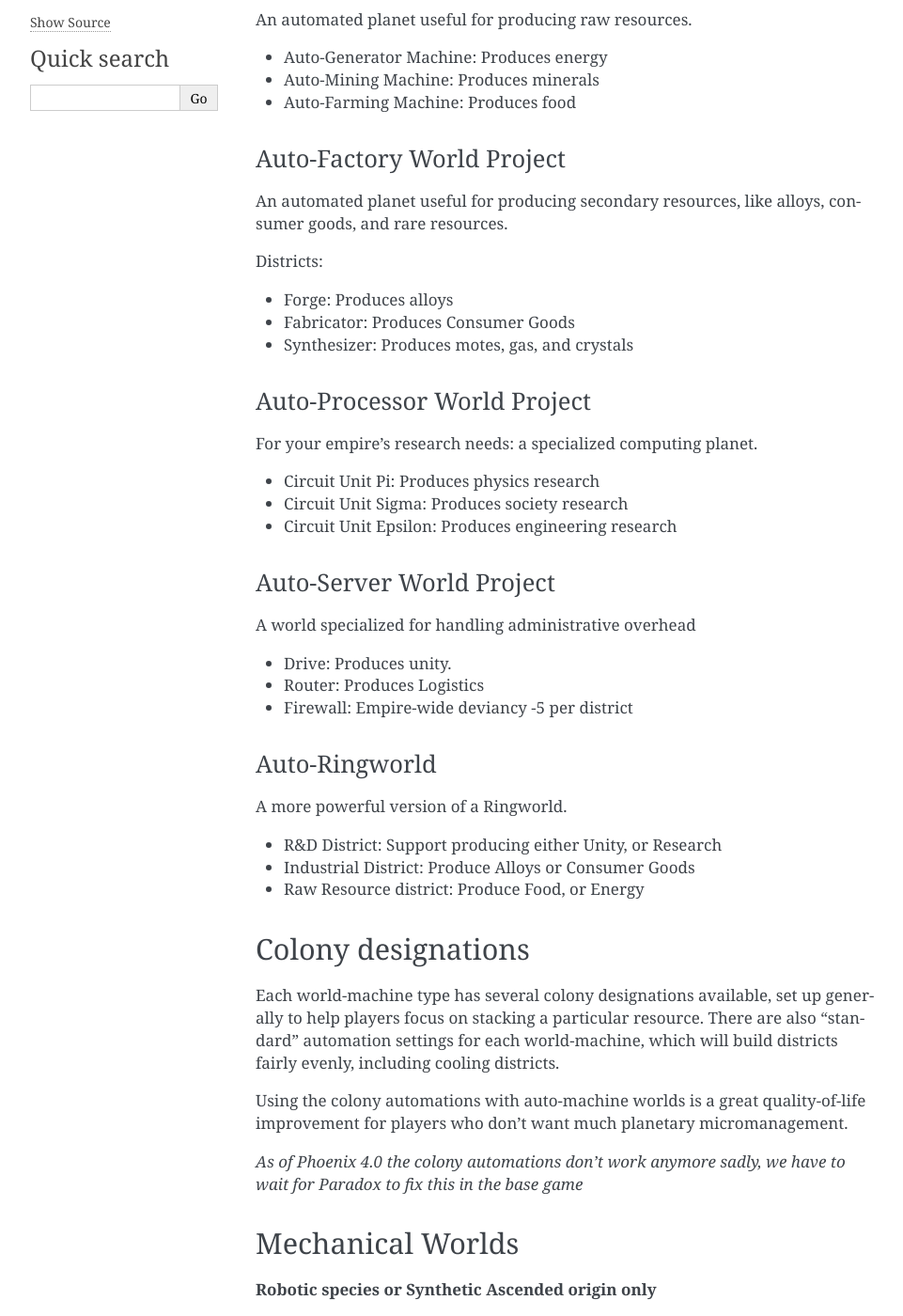
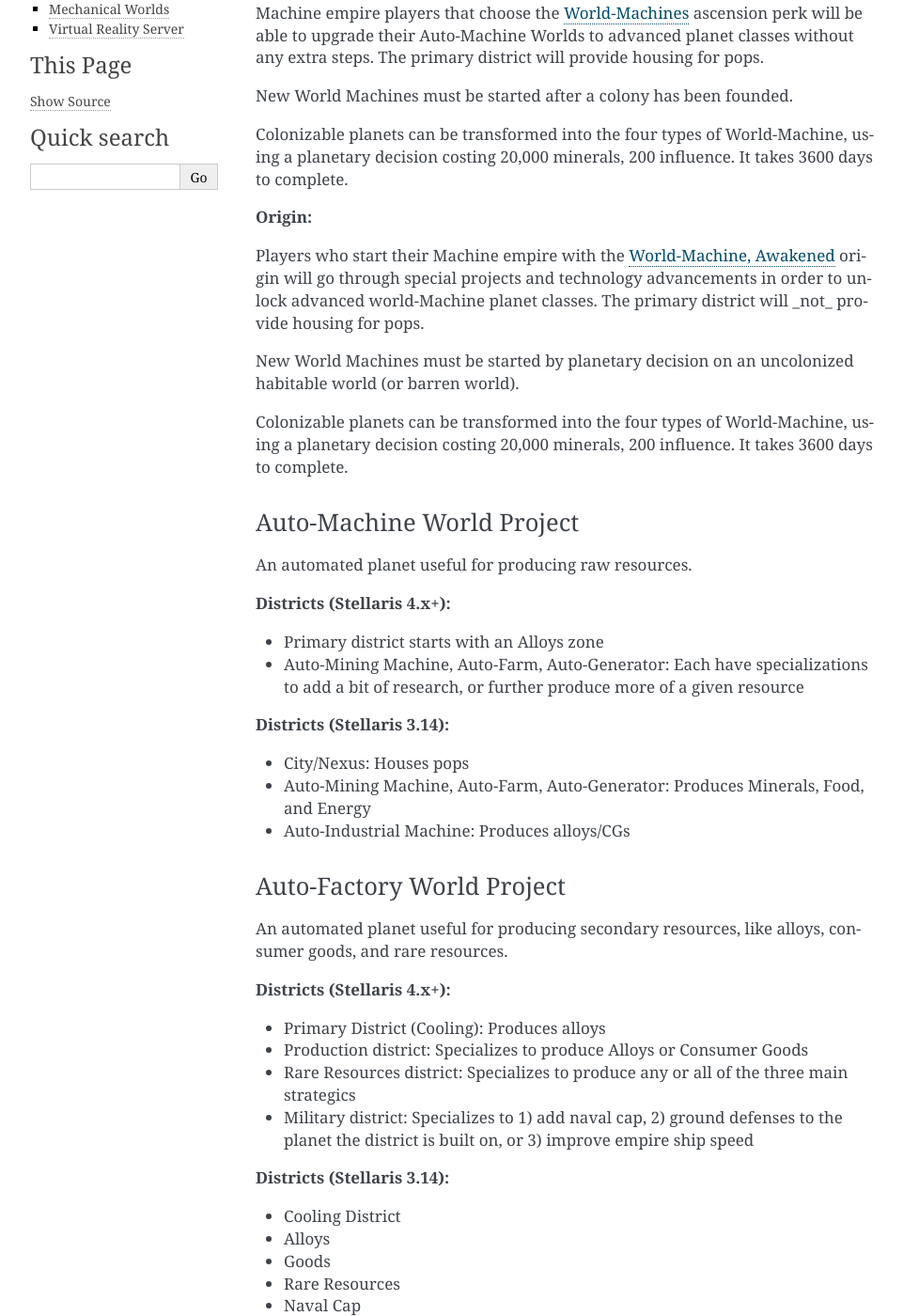
Before and after one commit to openly-retro/stellaris-machine-robot-expac-ctd-wiki, a Sphinx documentation site: the page built from docs/source/planets_districts.rst, in a window 1280 px wide and 1400 px high, scrolled down 431 px. Shown: the whole window at 94% size, without its empty margins (148-1109 px from the left). Built offline with Sphinx 7.4.7, drawn with Linux system fonts in a browser that asks for light colours; some of the changed text lies outside the part shown.

Commit message:
Expand docs for World Machine planets. Add FAQ

```diff
--- a/docs/source/ascension_perks.rst
+++ b/docs/source/ascension_perks.rst
@@ -24,6 +24,9 @@
 
 * Issue special project: Base Source Code Overhaul
 * This Special Project will let you add or remove one of these Unique Civics: Determined Exterminator, Driven Assimilator, Rogue Servitor
+
+
+.. _ap_world_machines:
 
 World-Machines
 --------------
--- a/docs/source/planets_districts.rst
+++ b/docs/source/planets_districts.rst
@@ -1,55 +1,131 @@
 Planets and Districts
-=====================
+#####################
 
 World-Machines
---------------
+**************
 
-All World-Machines, except the non-specialized **Auto-Machine World Project** will overheat, reducing resource output on the planet, unless a **Cooling System** district is built to counteract the **Thermal Throttling** effect. The specialized districts of each type **do not require pops** to provide their bonuses.
+World-Machines are fully automated Machine planets. Districts and buildings do not require any pops for production of resources. The planets themselves can be considered themselves as Machine units.
+
+The standard World Machine is the **Auto-Machine World**, which produces all raw resources for the empire.
+
+
+Ascension perk vs Origin
+------------------------
+
+**AP:**
+
+Machine empire players that choose the :ref:`ap_world_machines` ascension perk  will be able to upgrade their Auto-Machine Worlds to advanced planet classes without any extra steps. The primary district will provide housing for pops.
+
+New World Machines must be started after a colony has been founded.
 
 Colonizable planets can be transformed into the four types of World-Machine, using a planetary decision costing 20,000 minerals, 200 influence. It takes 3600 days to complete.
 
+**Origin:**
+
+Players who start their Machine empire with the :ref:`origin_world_machines` origin will go through special projects and technology advancements in order to unlock advanced world-Machine planet classes. The primary district will _not_ provide housing for pops.
+
+New World Machines must be started by planetary decision on an uncolonized habitable world (or barren world).
+
+Colonizable planets can be transformed into the four types of World-Machine, using a planetary decision costing 20,000 minerals, 200 influence. It takes 3600 days to complete.
+
+
+
 Auto-Machine World Project
-^^^^^^^^^^^^^^^^^^^^^^^^^^
+--------------------------
 An automated planet useful for producing raw resources.
 
-- Auto-Generator Machine: Produces energy
-- Auto-Mining Machine: Produces minerals
-- Auto-Farming Machine: Produces food
+**Districts (Stellaris 4.x+):**
+
+- Primary district starts with an Alloys zone
+- Auto-Mining Machine, Auto-Farm, Auto-Generator: Each have specializations to add a bit of research, or further produce more of a given resource
+
+**Districts (Stellaris 3.14):**
+
+- City/Nexus: Houses pops
+- Auto-Mining Machine, Auto-Farm, Auto-Generator: Produces Minerals, Food, and Energy
+- Auto-Industrial Machine: Produces alloys/CGs
+
 
 Auto-Factory World Project
-^^^^^^^^^^^^^^^^^^^^^^^^^^
+--------------------------
 
 An automated planet useful for producing secondary resources, like alloys, consumer goods, and rare resources.
 
-Districts:
+**Districts (Stellaris 4.x+):**
 
-- Forge: Produces alloys
-- Fabricator: Produces Consumer Goods
-- Synthesizer: Produces motes, gas, and crystals
+- Primary District (Cooling): Produces alloys
+- Production district: Specializes to produce Alloys or Consumer Goods
+- Rare Resources district: Specializes to produce any or all of the three main strategics
+- Military district: Specializes to 1) add naval cap, 2) ground defenses to the planet the district is built on, or 3) improve empire ship speed
+
+**Districts (Stellaris 3.14):**
+
+- Cooling District
+- Alloys
+- Goods
+- Rare Resources
+- Naval Cap
 
 Auto-Processor World Project
-^^^^^^^^^^^^^^^^^^^^^^^^^^^^
+----------------------------
 For your empire's research needs: a specialized computing planet.
 
+**Districts (Stellaris 4.x+):**
+
+- Primary District (Cooling)
 - Circuit Unit Pi: Produces physics research
 - Circuit Unit Sigma: Produces society research
 - Circuit Unit Epsilon: Produces engineering research
 
+**Districts (Stellaris 3.14):**
+
+- Cooling district
+- Circuit Unit Pi: Produces physics research
+- Circuit Unit Sigma: Produces society research
+- Circuit Unit Epsilon: Produces engineering research
+- Decryption district: Improves empire decryption strength
+
+
 Auto-Server World Project
-^^^^^^^^^^^^^^^^^^^^^^^^^
+-------------------------
 A world specialized for handling administrative overhead
 
+**Districts (Stellaris 4.x+):**
+
+- Primary district: Cooling
+- Unity district
+- Logistics Districg
+- Empire-wide anti-crime district
+
+**Districts (Stellaris 3.14):**
+
+- Cooling district
 - Drive: Produces unity.
 - Router: Produces Logistics
 - Firewall: Empire-wide deviancy -5 per district
 
 Auto-Ringworld
-^^^^^^^^^^^^^^
-A more powerful version of a Ringworld.
+--------------
 
+A more powerful version of a Ringworld, and can produce significant research, alloys, and resources.
+
+**Districts (Stellaris 4.x+):**
+
+- Primary District, can be specialized
 - R&D District: Support producing either Unity, or Research
 - Industrial District: Produce Alloys or Consumer Goods
 - Raw Resource district: Produce Food, or Energy
+
+**Districts (Stellaris 3.14):**
+
+(Does not have a cooling district because Ringworld segments are limited in size)
+
+- Auto-Generator
+- Auto-Farm
+- Auto-Commercial: Produces trade (non-gestalt only)
+- Auto-Science: Produces research
+- Auto-Industrial: Produces alloys and/or consumer goods depending on colony designation
+
 
 Colony designations
 -------------------
@@ -60,25 +136,56 @@
 
 *As of Phoenix 4.0 the colony automations don't work anymore sadly, we have to wait for Paradox to fix this in the base game*
 
+Troubleshooting planetary automation in 3.14: You cannot have open jobs on a planet for the automation to start building districts.
+
+
+Advanced Planetary Mechanics
+----------------------------
+
+All World-Machines, except the non-specialized **Auto-Machine World** will overheat, reducing resource output on the planet, unless a **Cooling System** district is built to counteract the **Thermal Throttling** effect. The specialized districts of each type **do not require pops** to provide their bonuses.
+
+
 Mechanical Worlds
------------------
+*****************
 
 **Robotic species or Synthetic Ascended origin only**
 
+The Mechanical world is meant to be a parallel to Machine Worlds, for Synthetic empires.
+
 The Mechanical World is a terraforming option, not a decision like the auto-machine world project. Once terraformed, the Mechanical world provides new districts, and job slots.
+
+**Districts (Stellaris 4.x+):**
 
 - City District: Provides housing, clerk jobs, improves ruler pop resource output by 1%, improves specialist pop resource output by 1%
 - Generator District: provides housing, technician jobs. Improves energy credits from technicians by 1%
 - Mining District: Provides housing, mining jobs. Improves minerals from miners by 1%
 - Agriculture district: Provides housing, farming jobs. Improves food from farmers by 1%
 
+**Districts (Stellaris 3.14+):**
+
+- City District (or Nexus), providing housing. improves ruler pop resource output by 1%, improves specialist pop resource output by 1%
+- Industrial district: Consumer goods, or alloys, or both
+- Generator: Improves energy credits from technicians by 1%
+- Mining: Improves minerals from miners by 1%
+- Farming: Improves food from farmers by 1%
+
 Virtual Reality Server
-----------------------
+**********************
 
 **Available for the Mechanical origin (Utopia)**
 
 The Virtual Reality server converts pops into planetary trade value by way of virtualisation.
 Additionally, the planet has districts for boosting empire-wide amenities, entertainment, and other bonuses.
 
+**Districts (Stellaris 4.x+):**
+
 - Primary District: Produces Trade
 - Secondary districts: Research, Unity, Amenities
+
+**Districts (Stellaris 3.14+):**
+
+- Essential: This district is tied to the matter-converter, which converts pops to trade value.
+- Research
+- Trade
+- Admin (Unity)
+- Amenities (empire-wide)
--- a/docs/source/wm_origin.rst
+++ b/docs/source/wm_origin.rst
@@ -1,3 +1,5 @@
+.. _origin_world_machines:
+
 World-Machine, Awakened
 -----------------------
 
```
Also changed, not shown: other parts of docs/source/ascension_perks.rst (+2 -0 lines), docs/source/faq.rst (added, +30 -0 lines), docs/source/index.rst (+4 -3 lines).
